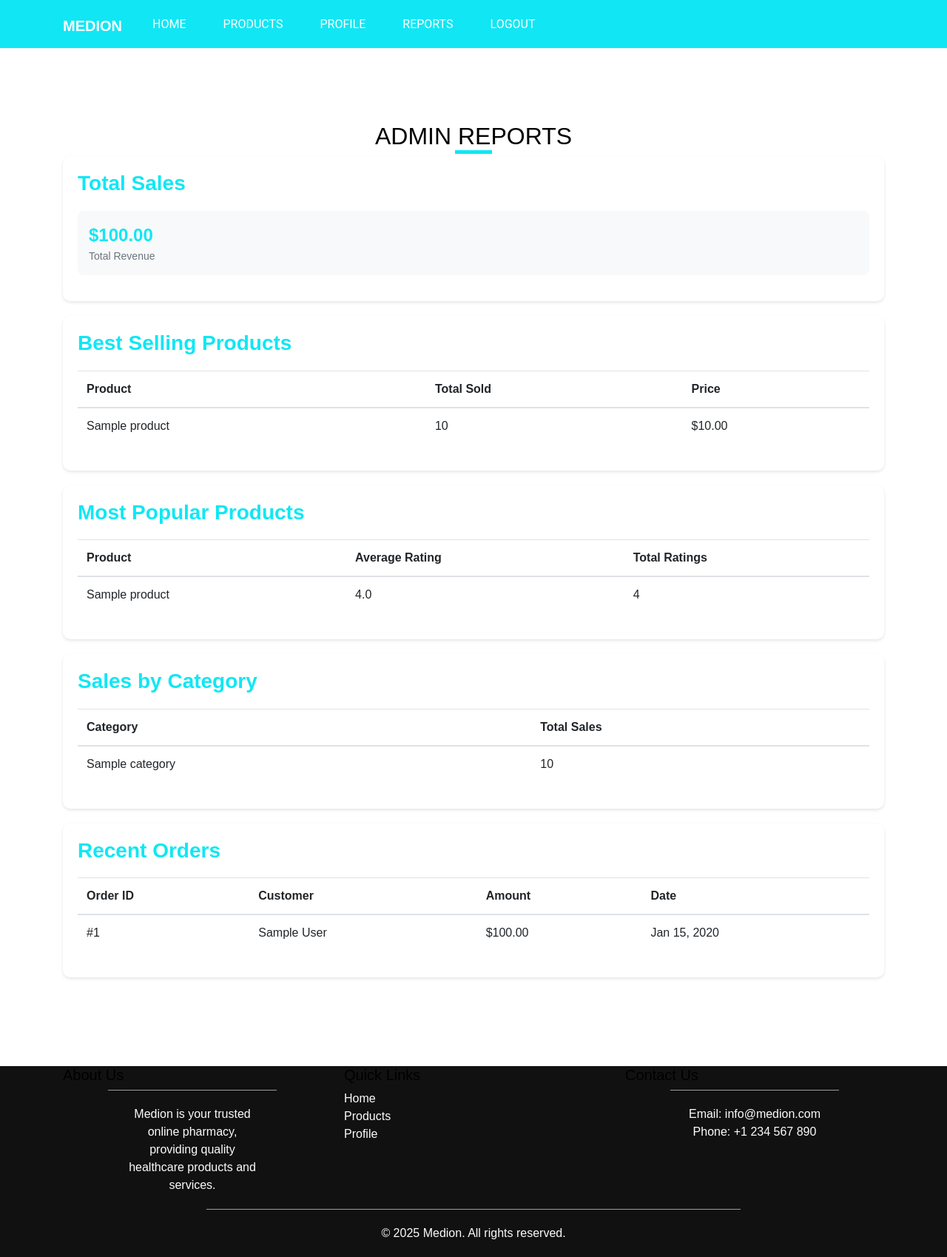
After one commit to Saeed3687/Drugstore, a Django app: page /reports/ in a window 1280 px wide. The commit adds this page. Shown: the whole page at 74% size. Run offline with Django 5.2, Linux system fonts and the light colour scheme; a user stored in the database is signed in; tables that the repository leaves empty hold one stand-in row (values such as "Sample post"); some libraries are stand-ins or nearby versions.

Commit message:
the reports is implemented for admin

```diff
--- a/mainPage/urls.py
+++ b/mainPage/urls.py
@@ -1,10 +1,10 @@
 from django.urls import path
 from . import views
 urlpatterns = [
-    path('', views.mainPage, name = 'mainPage'),
+    path('', views.mainPage, name='home'),
     path('rate/<int:product_id>/',  views.submit_rating, name='submit_rating'),
     path('category/<int:category_id>/', views.category_products, name='category_products'),
     path('profile/', views.user_profile, name='user_profile'),
     path('search/', views.search, name='search'),
-
+    path('reports/', views.reports, name='reports'),
 ]
--- a/mainPage/views.py
+++ b/mainPage/views.py
@@ -2,11 +2,14 @@ from django.shortcuts import render, redirect,get_object_or_404
 from django.shortcuts import get_object_or_404
 from django.http import JsonResponse
 from .models import Product, Category, Comment
+from Cart.models import Cart, CartItem
 from userProfile.models import UserProfile
-from django.contrib.auth.decorators import login_required
+from django.contrib.auth.decorators import login_required, user_passes_test
 from django.contrib.auth.models import User
 from django.views.decorators.cache import never_cache
 from django.core.paginator import Paginator
+from django.db.models import Count, Sum, Avg, F
+from django.http import HttpResponseForbidden
 
 
 
@@ -81,3 +84,54 @@ def search(request):
     products = Product.objects.filter(name__icontains=query) if query else []
 
     return render(request, 'search.html', {'products': products, 'query': query})
+
+def superuser_required(view_func):
+    def _wrapped_view(request, *args, **kwargs):
+        if not request.user.is_superuser:
+            return HttpResponseForbidden("You do not have permission to access this page.")
+        return view_func(request, *args, **kwargs)
+    return _wrapped_view
+
+@superuser_required
+def reports(request):
+    # Get total sales by summing the price * quantity of all cart items in paid carts
+    total_sales = CartItem.objects.filter(
+        cart__is_paid=True
+    ).aggregate(
+        total=Sum(F('price') * F('quantity'))
+    )['total'] or 0
+
+    # Get best-selling products
+    best_selling_products = Product.objects.annotate(
+        total_sold=Sum('cartitem__quantity')
+    ).order_by('-total_sold')[:5]
+
+    # Get most popular products by rating
+    most_popular_products = Product.objects.annotate(
+        avg_rating=Avg('user_ratings__rating')
+    ).order_by('-avg_rating')[:5]
+
+    # Get sales by category
+    sales_by_category = Product.objects.values('category__name').annotate(
+        total_sales=Sum('cartitem__quantity')
+    ).order_by('-total_sales')
+
+    # Get recent orders with their totals
+    recent_orders = Cart.objects.filter(is_paid=True).order_by('-created_at')[:10]
+    orders_with_totals = []
+    for order in recent_orders:
+        total = sum(item.get_cost() for item in order.items.all())
+        orders_with_totals.append({
+            'order': order,
+            'total': total
+        })
+
+    context = {
+        'total_sales': total_sales,
+        'best_selling_products': best_selling_products,
+        'most_popular_products': most_popular_products,
+        'sales_by_category': sales_by_category,
+        'recent_orders': orders_with_totals,
+    }
+
+    return render(request, 'reports.html', context)
--- /dev/null
+++ b/templates/reports.html
@@ -0,0 +1,234 @@
+{% load static %}
+<!DOCTYPE html>
+<html>
+<head>
+    <title>Admin Reports - Medion</title>
+    <link href="{% static 'css/bootstrap.css' %}" rel="stylesheet" />
+    <link href="{% static 'css/style.css' %}" rel="stylesheet" />
+    <style>
+        .report-card {
+            background: white;
+            border-radius: 10px;
+            padding: 20px;
+            margin-bottom: 20px;
+            box-shadow: 0 2px 4px rgba(0,0,0,0.1);
+        }
+        .report-title {
+            color: #10e7f4;
+            margin-bottom: 20px;
+            font-weight: 600;
+        }
+        .stat-card {
+            background: #f8f9fa;
+            border-radius: 8px;
+            padding: 15px;
+            margin-bottom: 15px;
+        }
+        .stat-value {
+            font-size: 24px;
+            font-weight: bold;
+            color: #10e7f4;
+        }
+        .stat-label {
+            color: #6c757d;
+            font-size: 14px;
+        }
+    </style>
+</head>
+<body class="sub_page">
+    <div class="hero_area">
+        <!-- Header Section -->
+        <header class="header_section">
+            <div class="container">
+                <nav class="navbar navbar-expand-lg custom_nav-container">
+                    <a class="navbar-brand" href="{% url 'home' %}">
+                        <span>Medion</span>
+                    </a>
+                    <button class="navbar-toggler" type="button" data-toggle="collapse" data-target="#navbarSupportedContent" aria-controls="navbarSupportedContent" aria-expanded="false" aria-label="Toggle navigation">
+                        <span class="navbar-toggler-icon"></span>
+                    </button>
+                    <div class="collapse navbar-collapse" id="navbarSupportedContent">
+                        <ul class="navbar-nav">
+                            <li class="nav-item">
+                                <a class="nav-link" href="{% url 'home' %}">Home</a>
+                            </li>
+                            <li class="nav-item">
+                                <a class="nav-link" href="{% url 'mainPage' %}">Products</a>
+                            </li>
+                            {% if user.is_authenticated %}
+                                <li class="nav-item">
+                                    <a class="nav-link" href="{% url 'user_profile' %}">Profile</a>
+                                </li>
+                                {% if user.is_superuser %}
+                                    <li class="nav-item">
+                                        <a class="nav-link" href="{% url 'reports' %}">Reports</a>
+                                    </li>
+                                {% endif %}
+                                <li class="nav-item">
+                                    <a class="nav-link" href="{% url 'logout' %}">Logout</a>
+                                </li>
+                            {% else %}
+                                <li class="nav-item">
+                                    <a class="nav-link" href="{% url 'login' %}">Login</a>
+                                </li>
+                            {% endif %}
+                        </ul>
+                    </div>
+                </nav>
+            </div>
+        </header>
+    </div>
+
+    <section class="layout_padding">
+        <div class="container">
+            <div class="custom_heading-container">
+                <h2>Admin Reports</h2>
+            </div>
+
+            <!-- Total Sales -->
+            <div class="report-card">
+                <h3 class="report-title">Total Sales</h3>
+                <div class="stat-card">
+                    <div class="stat-value">${{ total_sales|floatformat:2 }}</div>
+                    <div class="stat-label">Total Revenue</div>
+                </div>
+            </div>
+
+            <!-- Best Selling Products -->
+            <div class="report-card">
+                <h3 class="report-title">Best Selling Products</h3>
+                <div class="table-responsive">
+                    <table class="table">
+                        <thead>
+                            <tr>
+                                <th>Product</th>
+                                <th>Total Sold</th>
+                                <th>Price</th>
+                            </tr>
+                        </thead>
+                        <tbody>
+                            {% for product in best_selling_products %}
+                            <tr>
+                                <td>{{ product.name }}</td>
+                                <td>{{ product.total_sold|default:"0" }}</td>
+                                <td>${{ product.price }}</td>
+                            </tr>
+                            {% endfor %}
+                        </tbody>
+                    </table>
+                </div>
+            </div>
+
+            <!-- Most Popular Products -->
+            <div class="report-card">
+                <h3 class="report-title">Most Popular Products</h3>
+                <div class="table-responsive">
+                    <table class="table">
+                        <thead>
+                            <tr>
+                                <th>Product</th>
+                                <th>Average Rating</th>
+                                <th>Total Ratings</th>
+                            </tr>
+                        </thead>
+                        <tbody>
+                            {% for product in most_popular_products %}
+                            <tr>
+                                <td>{{ product.name }}</td>
+                                <td>{{ product.avg_rating|floatformat:1 }}</td>
+                                <td>{{ product.num_ratings }}</td>
+                            </tr>
+                            {% endfor %}
+                        </tbody>
+                    </table>
+                </div>
+            </div>
+
+            <!-- Sales by Category -->
+            <div class="report-card">
+                <h3 class="report-title">Sales by Category</h3>
+                <div class="table-responsive">
+                    <table class="table">
+                        <thead>
+                            <tr>
+                                <th>Category</th>
+                                <th>Total Sales</th>
+                            </tr>
+                        </thead>
+                        <tbody>
+                            {% for category in sales_by_category %}
+                            <tr>
+                                <td>{{ category.category__name }}</td>
+                                <td>{{ category.total_sales|default:"0" }}</td>
+                            </tr>
+                            {% endfor %}
+                        </tbody>
+                    </table>
+                </div>
+            </div>
+
+            <!-- Recent Orders -->
+            <div class="report-card">
+                <h3 class="report-title">Recent Orders</h3>
+                <div class="table-responsive">
+                    <table class="table">
+                        <thead>
+                            <tr>
+                                <th>Order ID</th>
+                                <th>Customer</th>
+                                <th>Amount</th>
+                                <th>Date</th>
+                            </tr>
+                        </thead>
+                        <tbody>
+                            {% for order_data in recent_orders %}
+                            <tr>
+                                <td>#{{ order_data.order.id }}</td>
+                                <td>{{ order_data.order.user.first_name }} {{ order_data.order.user.last_name }}</td>
+                                <td>${{ order_data.total }}</td>
+                                <td>{{ order_data.order.created_at|date:"M d, Y" }}</td>
+                            </tr>
+                            {% endfor %}
+                        </tbody>
+                    </table>
+                </div>
+            </div>
+        </div>
+    </section>
+
+    <!-- Footer Section -->
+    <footer class="footer_section">
+        <div class="container">
+            <div class="row">
+                <div class="col-md-4">
+                    <h5>About Us</h5>
+                    <p>Medion is your trusted online pharmacy, providing quality healthcare products and services.</p>
+                </div>
+                <div class="col-md-4">
+                    <h5>Quick Links</h5>
+                    <ul class="list-unstyled">
+                        <li><a href="{% url 'home' %}">Home</a></li>
+                        <li><a href="{% url 'mainPage' %}">Products</a></li>
+                        {% if user.is_authenticated %}
+                            <li><a href="{% url 'user_profile' %}">Profile</a></li>
+                        {% else %}
+                            <li><a href="{% url 'login' %}">Login</a></li>
+                        {% endif %}
+                    </ul>
+                </div>
+                <div class="col-md-4">
+                    <h5>Contact Us</h5>
+                    <p>Email: info@medion.com<br>
+                    Phone: +1 234 567 890</p>
+                </div>
+            </div>
+            <div class="footer-bottom">
+                <p>&copy; 2025 Medion. All rights reserved.</p>
+            </div>
+        </div>
+    </footer>
+
+    <script type="text/javascript" src="{% static 'jquery-3.4.1.min.js' %}"></script>
+    <script type="text/javascript" src="{% static 'bootstrap.js' %}"></script>
+</body>
+</html>
```
Also changed, not shown: templates/user_profile.html (+10 -0 lines).
